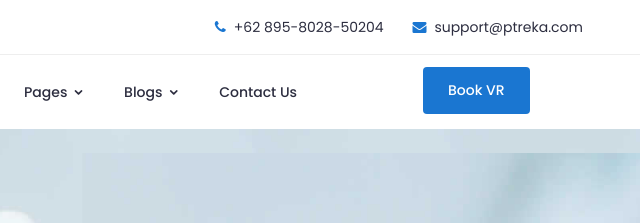
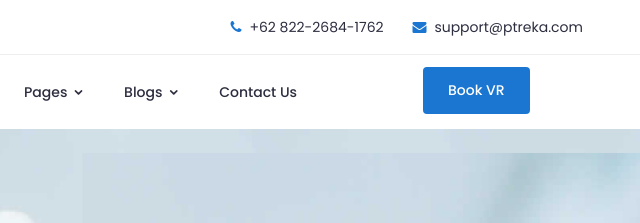
Before and after one commit to rekamersifabadi/landing, a plain HTML site: page index.html in a window 1280 px wide. Shown: the top 223 px of the page, 612-1252 px from the left. Drawn offline with Linux system fonts and the light colour scheme; a script that the page names is missing.

Commit message:
Update index.html

```diff
--- a/index.html
+++ b/index.html
@@ -96,7 +96,7 @@
 						<div class="col-lg-6 col-md-7 col-12">
 							<!-- Top Contact -->
 							<ul class="top-contact">
-								<li><i class="fa fa-phone"></i>+62 895-8028-50204</li>
+								<li><i class="fa fa-phone"></i>+62 822-2684-1762</li>
 								<li><i class="fa fa-envelope"></i><a href="mailto:ptrekamersifabadi">support@ptreka.com</a></li>
 							</ul>
 							<!-- End Top Contact -->
```
